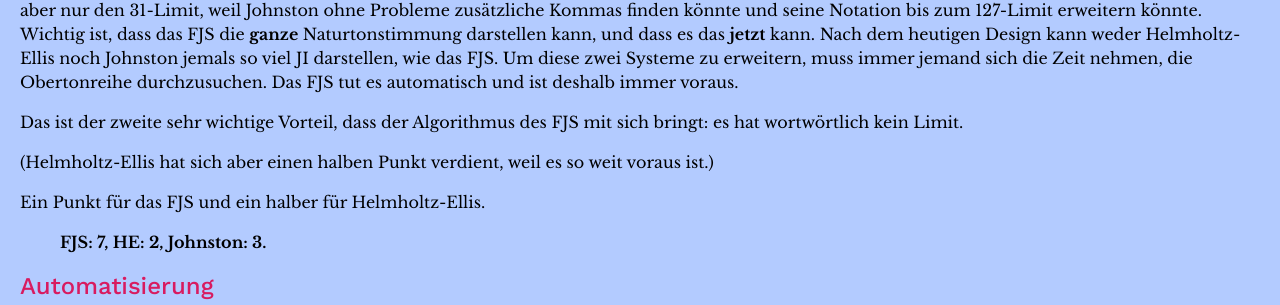
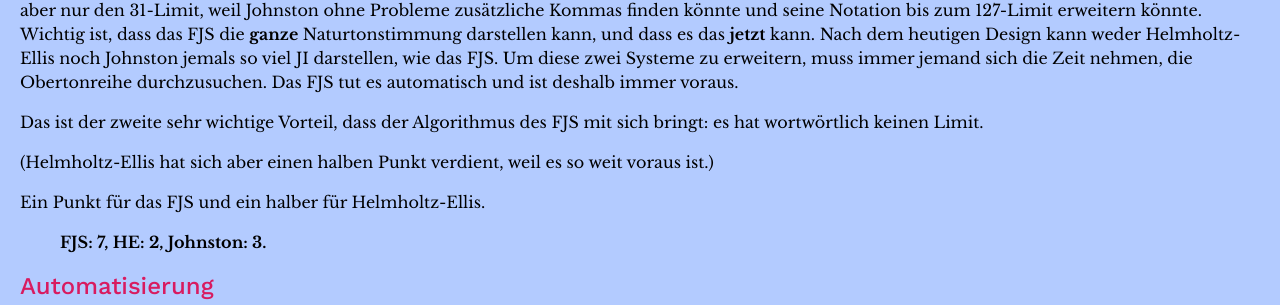
Before and after one commit to misotanni/misotanni.github.io, a Jekyll site: the page built from fjs/de/compare.md, in a window 1280 px wide and 900 px high, scrolled down 5732 px. Shown: the part 148-453 px from the top of the window. Built offline with Jekyll 4.4.1, drawn with Linux system fonts in a browser that asks for light colours; our own code applies the rules of GitHub Pages for plain Markdown files; formulas are drawn with MathJax 3; some of the changed text lies outside the part shown.

Commit message:
corrections

```diff
--- a/fjs/de/compare.md
+++ b/fjs/de/compare.md
@@ -181,7 +181,7 @@ Alle drei Systeme notieren JI ohne Zweifel, was Tonhöhe angeht, es gibt keine m
 
 Was Weite angeht: Ich könnte sagen, dass das FJS den 1. Platz erreicht, danach Helmholtz-Ellis, danach Johnston. Das ist aber ein bisschen sinnlos; wir vergleichen einfach die Zahlen nach ihrem heutigen Wert. Es macht keinen Unterschied, dass Helmholtz-Ellis den 61-Limit darstellen kann, Johnston aber nur den 31-Limit, weil Johnston ohne Probleme zusätzliche Kommas finden könnte und seine Notation bis zum 127-Limit erweitern könnte. Wichtig ist, dass das FJS die **ganze** Naturtonstimmung darstellen kann, und dass es das **jetzt** kann. Nach dem heutigen Design kann weder Helmholtz-Ellis noch Johnston jemals so viel JI darstellen, wie das FJS. Um diese zwei Systeme zu erweitern, muss immer jemand sich die Zeit nehmen, die Obertonreihe durchzusuchen. Das FJS tut es automatisch und ist deshalb immer voraus.
 
-Das ist der zweite sehr wichtige Vorteil, dass der Algorithmus des FJS mit sich bringt: es hat wortwörtlich kein Limit.
+Das ist der zweite sehr wichtige Vorteil, dass der Algorithmus des FJS mit sich bringt: es hat wortwörtlich keinen Limit.
 
 (Helmholtz-Ellis hat sich aber einen halben Punkt verdient, weil es so weit voraus ist.)
 
```
Also changed, not shown: other parts of fjs/de/compare.md (+1 -3 lines).
